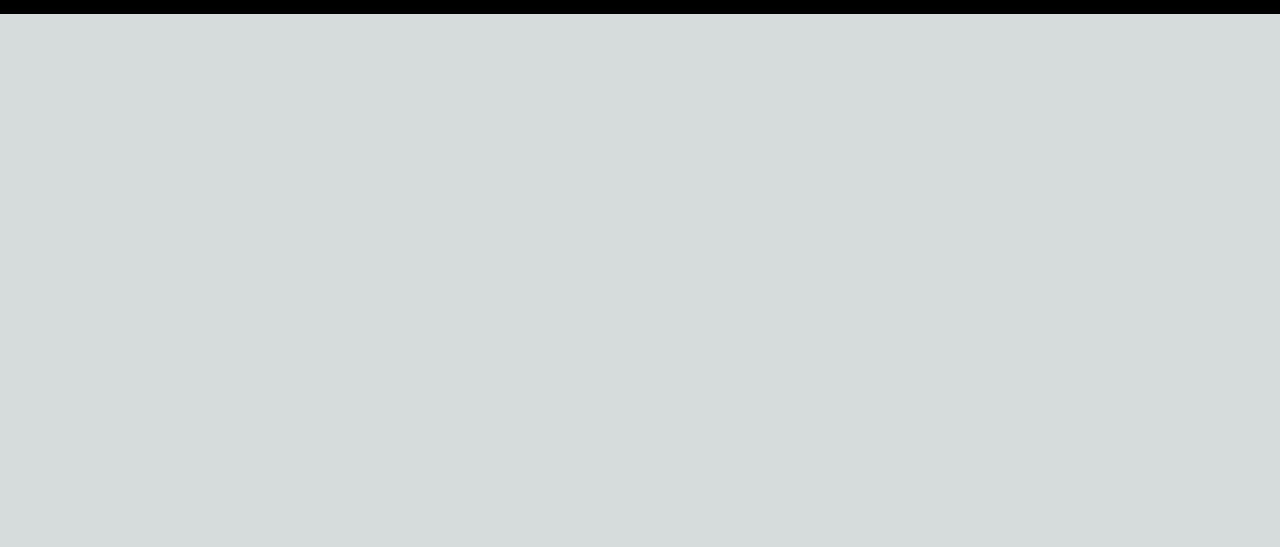
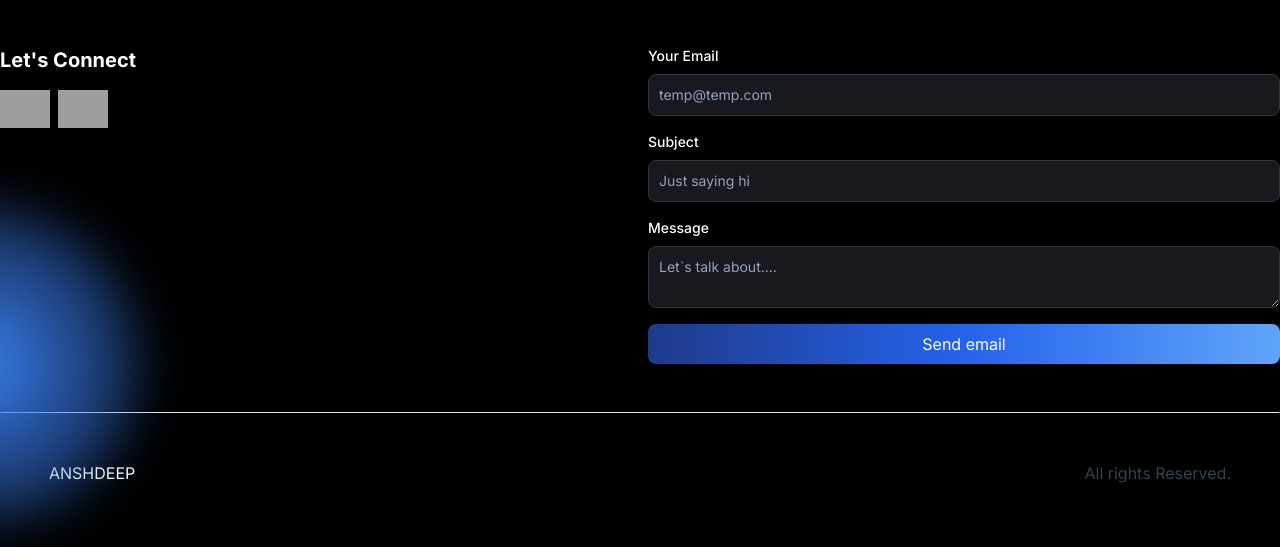
Before and after one commit to anshd258/portfolio-next, a Next.js app: page / in a window 1280 px wide. Shown: the part 1587-2134 px from the top of the page. Before the commit the page ends 1601 px from the top, so only its background shows below. Built offline with nearby package versions, Linux system fonts and the light colour scheme; grey boxes are pictures that could not be loaded.

Commit message:
added email section and functionality

```diff
--- /dev/null
+++ b/app/api/send/route.js
@@ -0,0 +1,27 @@
+
+import { Resend } from 'resend';
+import { NextResponse } from "next/server";
+const resend = new Resend(process.env.RESEND_KEY);
+const fromEmail = process.env.FROM_EMAIL;
+
+export async function POST(req, res) {
+    const { email, subject, message } = await req.json();
+    console.log(email, subject, message);
+    try {
+        const data = await resend.emails.send({
+            from: `Anshdeep <${fromEmail}>`,
+            to: ['anshd258@gmail.com', email],
+            subject: subject,
+            react: (<>
+                <h1>{subject}</h1>
+                <h6>Thank you for contacting me!</h6>
+                <p>Message Recieved :- </p>
+                <p>{message}</p>
+            </>),
+        });
+
+        return NextResponse.json(data);
+    } catch (error) {
+        return NextResponse.json({ error });
+    }
+}
--- /dev/null
+++ b/app/components/emailsecttion.jsx
@@ -0,0 +1,101 @@
+"use client"
+import Image from 'next/image'
+import React, { useState } from 'react'
+import Link from 'next/link'
+
+import axios from 'axios'
+function EmailSection() {
+    const [email, setemail] = useState(false)
+
+    const handleFormSubmission = async (e) => {
+        e.preventDefault();
+        const data = {
+            email: e.target.email.value,
+            subject: e.target.subject.value,
+            message: e.target.message.value
+        }
+        const jsonData = JSON.stringify(data);
+        const endPoint = "/api/send";
+        await axios.post(endPoint, jsonData, {
+            headers: {
+                'Content-Type': 'application/json',
+            }
+        }).then(function (response) {
+            console.log("message submitted sucessfully" + response['data']['id']);
+            setemail(true);
+            setTimeout(() => {
+                setemail(false);
+            }, 3000);
+        })
+            .catch(function (error) {
+                console.log(error);
+            });
+
+    }
+
+    return (
+        <section className='grid  md:grid-cols-2 my-12  md:gap-4 relative'>
+            <div className="bg-[radial-gradient(ellipse_at_center,_var(--tw-gradient-stops))] from-blue-500 to-transparent rounded-full h-80 w-80 z-0 blur-xl absolute top-2/4 -left-5 transform -translate-x-1/2 -translate-1/2"></div>
+            <div className='z-10'>
+                <h5 className='font-bold text-white text-xl mb-2 justify-self-start'> Let's Connect</h5>
+                <p className='text-slate-300 text-base mb-4 max-w-md'></p>
+                <div className='flex-row flex gap-2'>
+                    <Link target="_blank" href={"https://www.linkedin.com/in/ansh-deep/"}>
+                        <Image width="50" height="50" ta src={"https://img.icons8.com/3d-fluency/94/linkedin.png"} alt="linkedin" />
+                    </Link>
+                    <Link target="_blank" href={"https://github.com/anshd258"}>
+                        <Image width="50" height="50" src="https://img.icons8.com/3d-fluency/94/github.png" alt="github" />
+                    </Link>
+                </div>
+            </div>
+            <form className='flex flex-col gap-4' onSubmit={handleFormSubmission}>
+                <div >
+                    <label htmlFor='email' className='text-white block mb-2 text-sm font-medium'>
+                        Your Email
+                    </label>
+                    <input name='email' type='email'
+                        id='email'
+                        className='bg-[#18191E] border border-[#33353F] hover:border-blue-400 placeholder-slate-400 text-gray-100 text-sm rounded-lg block w-full p-2.5'
+                        required
+                        placeholder='temp@temp.com' />
+                </div>
+                <div >
+
+
+                    <label htmlFor='subject' className='text-white block mb-2 text-sm font-medium'>
+                        Subject
+                    </label>
+                    <input name='subject' type='text'
+                        id='subject'
+                        className='bg-[#18191E] border border-[#33353F] hover:border-blue-400 placeholder-slate-400 text-gray-100 text-sm rounded-lg block w-full p-2.5'
+                        required
+                        placeholder='Just saying hi' />
+                </div>
+                <div >
+
+
+                    <label htmlFor='subject' className='text-white block mb-2 text-sm font-medium'>
+                        Message
+                    </label>
+                    <textarea name='message' type='text'
+                        id='message'
+                        className='bg-[#18191E] border border-[#33353F] hover:border-blue-400 placeholder-slate-400 text-gray-100 text-sm rounded-lg block w-full p-2.5'
+                        required
+                        placeholder='Let`s talk about....' />
+                </div>
+                <button type='submit' className='px-4 py-2 mr-5 w-full  rounded-lg bg-gradient-to-r from-blue-900 via-blue-600 to-blue-400 text-white '>Send email</button>
+                {
+
+
+                    email && (<p className='text-green-400 z-15 text-sm mt-2 transition ease-in-out duration-500'>Mesage sent sucessfully</p>)
+
+
+                }
+            </form>
+
+
+        </section>
+    )
+}
+
+export default EmailSection
--- /dev/null
+++ b/app/components/footer.jsx
@@ -0,0 +1,14 @@
+import React from 'react'
+
+function Footer() {
+    return (
+        <footer className='footer w-full border border-top-[#33353F] z-10 border-l-transparent border-r-transparent border-b-transparent text-white'>
+            <div className='container p-12 flex flex-row justify-between '>
+                <span>ANSHDEEP</span>
+                <p className='text-slate-700'> All rights Reserved.</p>
+            </div>
+        </footer>
+    )
+}
+
+export default Footer
--- a/app/components/heroSection.jsx
+++ b/app/components/heroSection.jsx
@@ -30,7 +30,7 @@ function HeroSection() {
                         />
                     </h1>
                     <p className='text-slate-400 text-base sm:text-lg  mb-6 lg:text-xl'>
-                    Experienced Full Stack Developer blending front-end finesse with back-end brilliance. Seeking new challenges to innovate and excel.
+                        Experienced Full Stack Developer blending front-end finesse with back-end brilliance. Seeking new challenges to innovate and excel.
                     </p>
                     <div className=''>
                         <button className='px-4 py-3 mr-5 w-full sm:w-fit rounded-full bg-gradient-to-r from-blue-900 via-blue-600 to-blue-300 text-white '>Hire me</button>
--- a/app/page.js
+++ b/app/page.js
@@ -3,16 +3,19 @@ import HeroSection from "./components/heroSection";
 import Navbar from "./components/navbar";
 import AboutSection from "./components/aboutSection";
 import ProjectSection from "./components/projectSection";
-
+import EmailSection from "./components/emailsecttion";
+import Footer from "./components/footer";
 export default function Home() {
   return (
-    <main className="flex  px-5 py-4  bg-black">
-      <Navbar/>
-   <div className=" container mt-16 mx-auto">
-   <HeroSection/>
-   <AboutSection/>
-   <ProjectSection/>
-   </div>
+    <main className="flex   py-4  bg-black">
+      <Navbar />
+      <div className=" container mt-16 mx-auto">
+        <HeroSection />
+        <AboutSection />
+        <ProjectSection />
+        <EmailSection />
+        <Footer />
+      </div>
     </main>
   );
 }
--- a/next.config.mjs
+++ b/next.config.mjs
@@ -1,4 +1,8 @@
 /** @type {import('next').NextConfig} */
-const nextConfig = {};
+const nextConfig = {
+    images: {
+        domains: ['img.icons8.com'],
+    },
+};
 
 export default nextConfig;
--- a/package.json
+++ b/package.json
@@ -10,10 +10,12 @@
   },
   "dependencies": {
     "@heroicons/react": "^2.1.3",
+    "axios": "^1.6.8",
     "next": "14.2.2",
     "react": "^18",
     "react-dom": "^18",
-    "react-type-animation": "^3.2.0"
+    "react-type-animation": "^3.2.0",
+    "resend": "^3.2.0"
   },
   "devDependencies": {
     "eslint": "^8",
```
Also changed, not shown: 2 other files (tests, documents, lock files or other folders).
